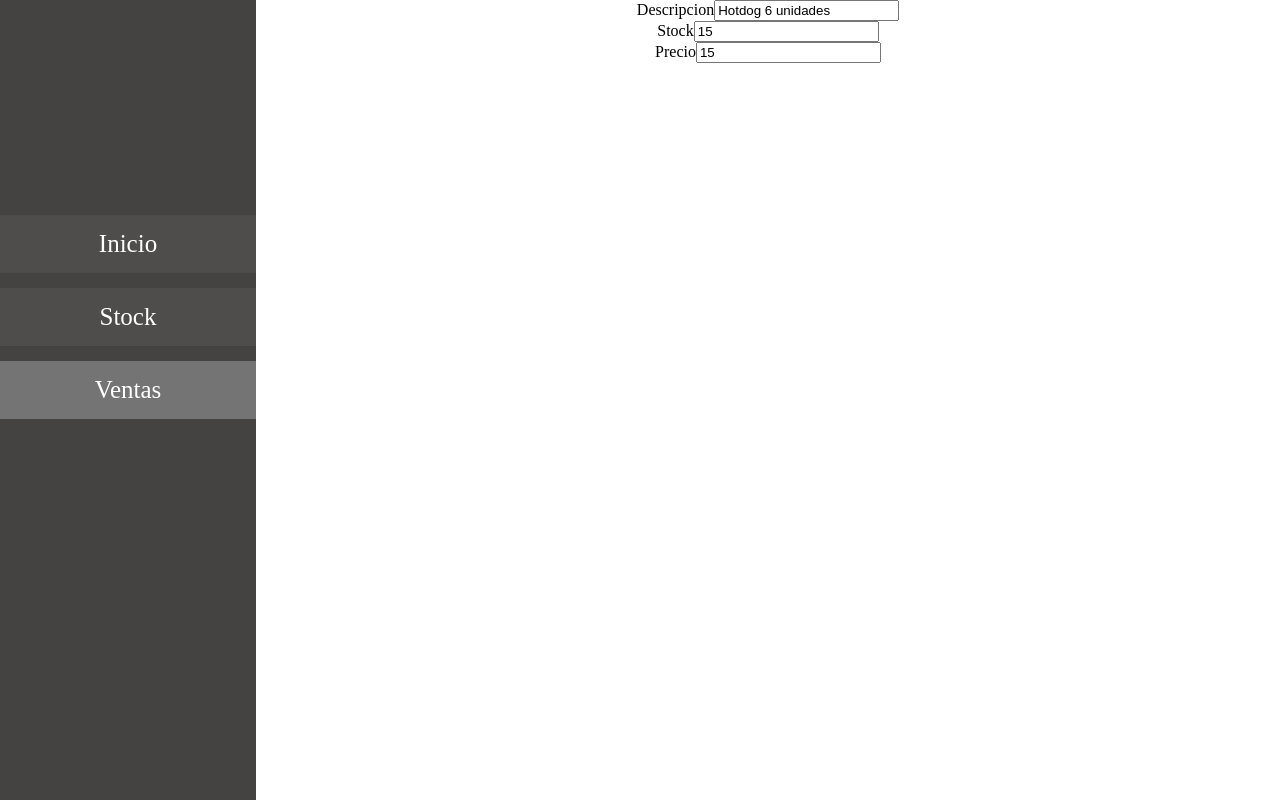
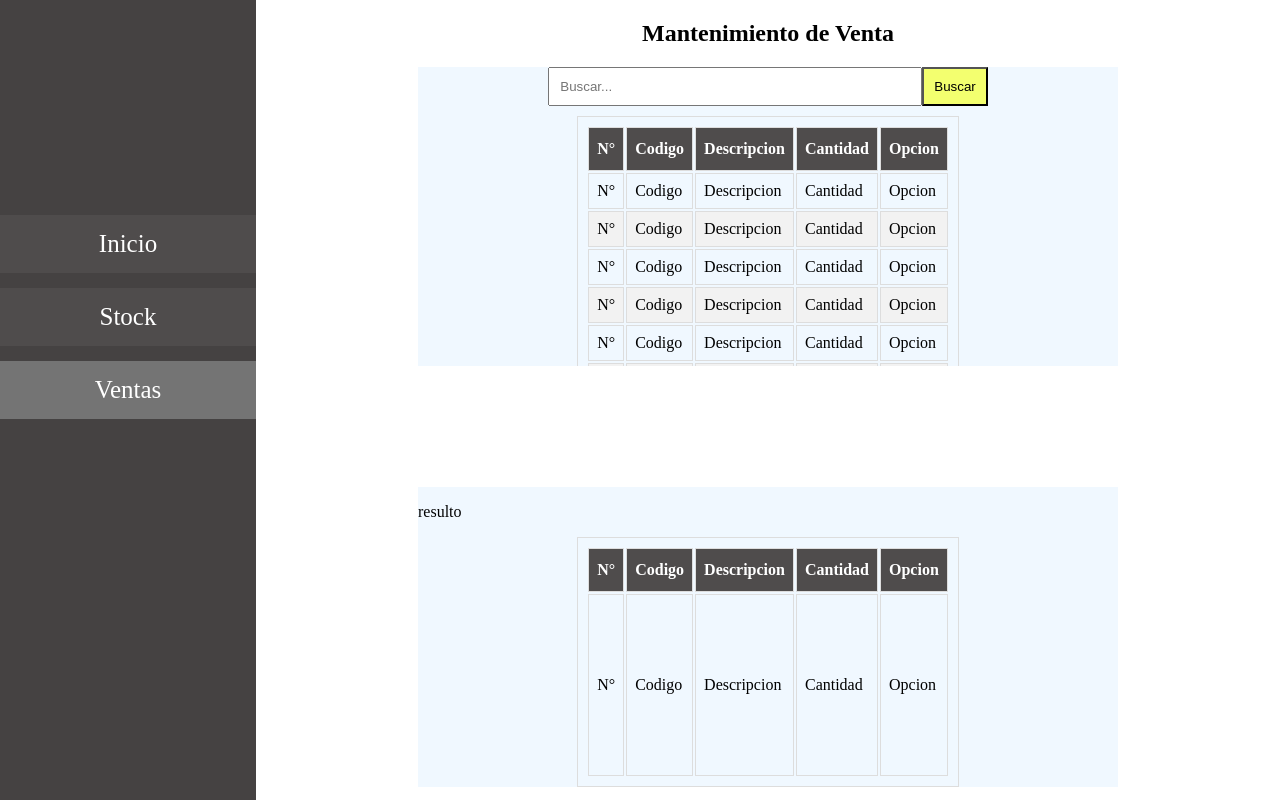
Before and after one commit to Brayan1951/Proyecto-EFSRT, a React (Vite) app: page /venta in a window 1280 px wide. Built offline with nearby package versions, Linux system fonts and the light colour scheme.

Commit message:
add venta

```diff
--- a/src/data/data.js
+++ b/src/data/data.js
@@ -27,3 +27,5 @@ export let dataStock=[
 
 
 ]
+
+export let Ventas=[]
--- a/src/index.css
+++ b/src/index.css
@@ -58,3 +58,7 @@ Se encuentra
 .buttons button:hover{
   cursor: pointer;
 }
+
+/* formulario busqueda */
+
+/* formulario find */
--- a/src/pages/Stock/stock.css
+++ b/src/pages/Stock/stock.css
@@ -44,14 +44,20 @@
 
 /* Table */
 .detalle{
+    margin-top: 20px;
     display: flex;
     justify-content: center;
+    overflow: hidden;
+    overflow-y: scroll;
+    max-height: 550px;
 }
 
+
 #detalle-stock {
-    /* font-family: Arial, Helvetica, sans-serif; */
     border-collapse: collapse;
     width: 90%;
+    /* overflow: hidden; */
+
 }
 
 #detalle-stock td,
--- a/src/pages/Venta/VentaPage.jsx
+++ b/src/pages/Venta/VentaPage.jsx
@@ -1,35 +1,130 @@
-import React, { useState } from 'react'
+import React from 'react'
 import useForm from '../../hooks/useForm'
+import './venta.css'
+export default function VentaPage() {
 
-export default function VentaPage() {
+  const { search, changeForm } = useForm({ search: '' })
+
+  return (
+    <div className='venta_page'>
+      <h2>Mantenimiento de Venta</h2>
+      <div className="venta_page__detalle">
+
+        <div className="venta__formulario">
+          <div className="formulario_venta_productos">
+            <input type="text" name="search" placeholder="Buscar..." onChange={changeForm} />
+            <div className="buttons">
+              <button className='find' >Buscar</button>
+            </div>
+          </div>
+          <div className="formulario_venta_table">
+            <table>
+              <thead>
+                <tr>
+                  <th>N°</th>
+                  <th>Codigo</th>
+                  <th>Descripcion</th>
+                  <th>Cantidad</th>
+                  <th>Opcion</th>
+                </tr>
+              </thead>
+              <tbody>
+                <tr>
+                  <td>N°</td>
+                  <td>Codigo</td>
+                  <td>Descripcion</td>
+                  <td>Cantidad</td>
+                  <td>Opcion</td>
+                </tr>
+                <tr>
+                  <td>N°</td>
+                  <td>Codigo</td>
+                  <td>Descripcion</td>
+                  <td>Cantidad</td>
+                  <td>Opcion</td>
+                </tr>
+                <tr>
+                  <td>N°</td>
+                  <td>Codigo</td>
+                  <td>Descripcion</td>
+                  <td>Cantidad</td>
+                  <td>Opcion</td>
+                </tr>
+                <tr>
+                  <td>N°</td>
+                  <td>Codigo</td>
+                  <td>Descripcion</td>
+                  <td>Cantidad</td>
+                  <td>Opcion</td>
+                </tr>
+                <tr>
+                  <td>N°</td>
+                  <td>Codigo</td>
+                  <td>Descripcion</td>
+                  <td>Cantidad</td>
+                  <td>Opcion</td>
+                </tr>
+                <tr>
+                  <td>N°</td>
+                  <td>Codigo</td>
+                  <td>Descripcion</td>
+                  <td>Cantidad</td>
+                  <td>Opcion</td>
+                </tr>
+                <tr>
+                  <td>N°</td>
+                  <td>Codigo</td>
+                  <td>Descripcion</td>
+                  <td>Cantidad</td>
+                  <td>Opcion</td>
+                </tr>
+
+              </tbody>
+
+
+            </table>
+          </div>
+
+
+        </div>
+        <div className="venta__carrito">
+        <div className="venta__carrito_resultado">
+          <p>resulto</p>
+        </div>
+        <div className="venta__carrito_table">
+
+          <table>
+            <thead>
+              <tr>
+                <th>N°</th>
+                <th>Codigo</th>
+                <th>Descripcion</th>
+                <th>Cantidad</th>
+                <th>Opcion</th>
+              </tr>
+            </thead>
+            <tbody>
+              <tr>
+                <td>N°</td>
+                <td>Codigo</td>
+                <td>Descripcion</td>
+                <td>Cantidad</td>
+                <td>Opcion</td>
+              </tr>
+
+            </tbody>
+
+
+          </table>
+        </div>
 
 
 
+        </div>
 
 
-  const { cantidad,descripcion,precio,changeform} = useForm({
-    cantidad: 15,
-    codigo: "EM_01",
-    descripcion: "Hotdog 6 unidades",
-    precio: 15
-  })
+      </div>
 
-  // const { stock,codigo,descripcion,precio}=producto
-  return (
-    <div className='formulario'>
-
-      <div className="form form_desc">
-        <label className="">Descripcion</label>
-        <input type="text" id='desc'  name='descripcion' value={descripcion} onChange={changeform} placeholder='descripcion' />
-      </div>
-      <div className="form form_stock">
-        <label className="">Stock</label>
-        <input type="number" min={0} id='stock' value={cantidad} onChange={changeform} name='cantidad' placeholder='descripcion' />
-      </div>
-      <div className="form form_precio">
-        <label className="">Precio</label>
-        <input type="text" id='precio' name='precio' onChange={changeform} value={precio} placeholder='precio' />
-      </div>
 
     </div>
   )
--- /dev/null
+++ b/src/pages/Venta/venta.css
@@ -0,0 +1,119 @@
+h2 {
+    text-align: center;
+}
+
+/* .venta__formulario{
+    display: block;
+    background-color: antiquewhite;
+    height: 280px;
+}
+
+
+.formulario_venta {
+    width: 100%;
+    display: flex;
+    flex-direction: row;
+    justify-content: center;
+    margin: 15px 0px;
+}
+
+.venta_page .venta__formulario input {
+    width: 69%;
+    padding: 10px 5px;
+    border-radius: 5px;
+}
+
+.venta_page .venta__formulario .buttons {
+    width: 20%;
+    display: flex;
+    justify-content: space-around;
+}
+
+.venta__formulario .buttons button {
+    border-radius: 5px;
+    width: 110px;
+    font-size: 15px;
+    font-weight: 600;
+}
+
+.find {
+    background-color: #F3FF6F;
+} */
+.venta_page{
+    width: 100%;
+    height: 90%;
+}
+
+.venta_page__detalle{
+    width: 100%;
+    height: 100%;
+    display: flex;
+    flex-direction: column;
+    justify-content: space-between;
+    align-items: center;
+
+}
+.venta__formulario,.venta__carrito{
+    background-color: aliceblue;
+    max-height: 300px;
+    width: 700px;
+}
+
+.formulario_venta_table ,.venta__carrito_table{
+    margin-top: 10px;
+    height: 250px;
+    overflow: hidden;
+    overflow-y: scroll;
+    display: flex;
+    justify-content: center;
+
+}
+.venta__carrito{
+    background-color: aliceblue;
+    max-height: 300px;
+}
+/* fomrulario busqueda */
+/* input & button */
+.formulario_venta_productos{
+    display: flex;
+    justify-content: center;
+}
+.formulario_venta_productos input{
+    padding: 10px;
+    width: 50%;
+}
+.formulario_venta_productos button{
+    padding: 10px;
+}
+
+
+
+
+
+
+/* table */
+
+
+table,th,td {
+    border: 1px solid #ddd;
+    padding: 8px;
+}
+
+tbody tr:nth-child(even) {
+    background-color: #f2f2f2;
+}
+tbody{
+    border-collapse: collapse;
+    width: 90%;
+}
+tbody tr:hover {
+    background-color: #ddd;
+}
+
+table th {
+    padding-top: 12px;
+    padding-bottom: 12px;
+    text-align: left;
+    background-color: #4F4C4C;
+    color: white;
+}
```
